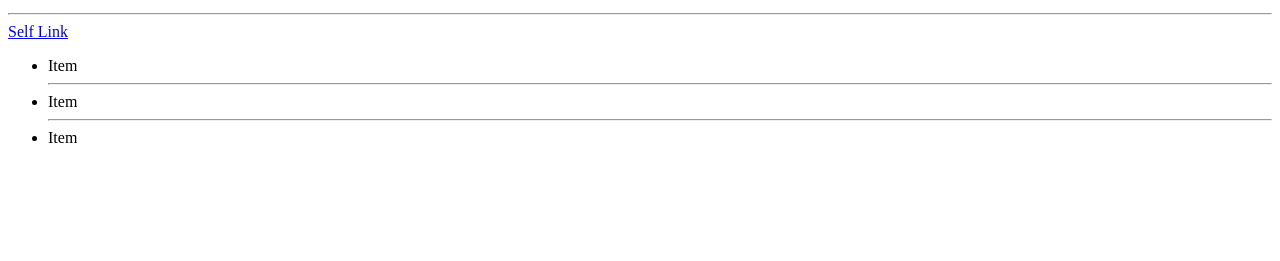
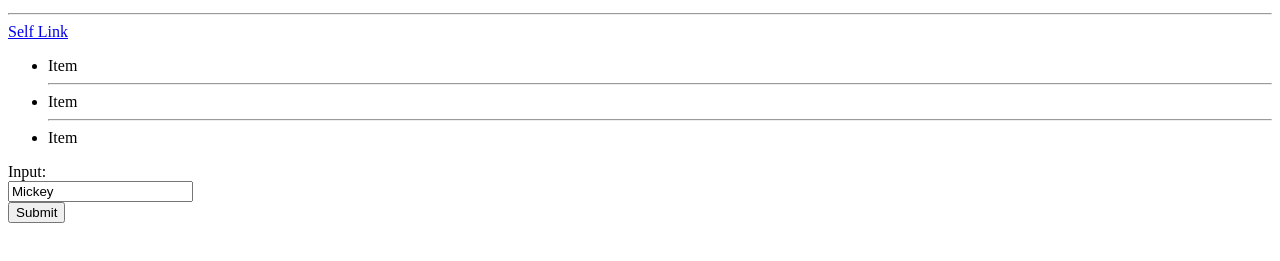
Before and after one commit to dxlerate/dxlerate.github.io, a plain HTML site: page index.html in a window 1280 px wide. Shown: the part 101-362 px from the top of the page. Drawn offline with Linux system fonts and the light colour scheme.

Commit message:
Update index.html

```diff
--- a/index.html
+++ b/index.html
@@ -17,6 +17,11 @@
   <hr>
   <li>Item</li>
 </ul>
+ <form action="https://www.google.com/" target="_blank">
+ Input:<br>
+ <input type="text" name="input" value="Mickey"><br>
+ <input type="submit" value="Submit">
+</form>
 
 </body>
 </html>
```
